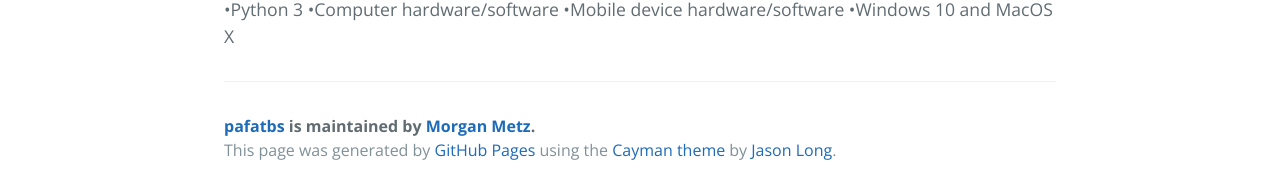
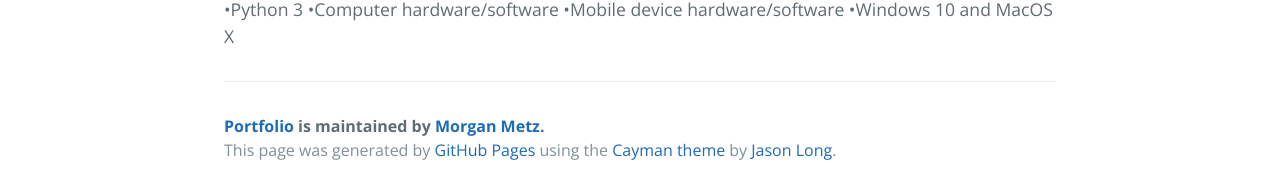
Before and after one commit to Morgandri1/portfolio, a Jekyll site: the page built from index.md, in a window 1280 px wide. Shown: the part 723-914 px from the top of the page. Built offline with Jekyll 4.4.1, drawn with Linux system fonts in a browser that asks for light colours.

Commit message:
Update template.html

```diff
--- a/_layouts/template.html
+++ b/_layouts/template.html
@@ -23,7 +23,7 @@
       {{ content }}
 
       <footer class="site-footer">
-        <span class="site-footer-owner"><a href="https://github.com/phuston/patrickandfrantonarethebestninjas">pafatbs</a> is maintained by <a href="https://github.com/Morgandri1">Morgan Metz</a>.</span>
+        <span class="site-footer-owner"><a href="https://github.com/phuston/patrickandfrantonarethebestninjas">Portfolio</a> is maintained by <a href="https://github.com/Morgandri1">Morgan Metz</a>.</span>
 
         <span class="site-footer-credits">This page was generated by <a href="https://pages.github.com">GitHub Pages</a> using the <a href="https://github.com/jasonlong/cayman-theme">Cayman theme</a> by <a href="https://twitter.com/jasonlong">Jason Long</a>.</span>
       </footer>
```
